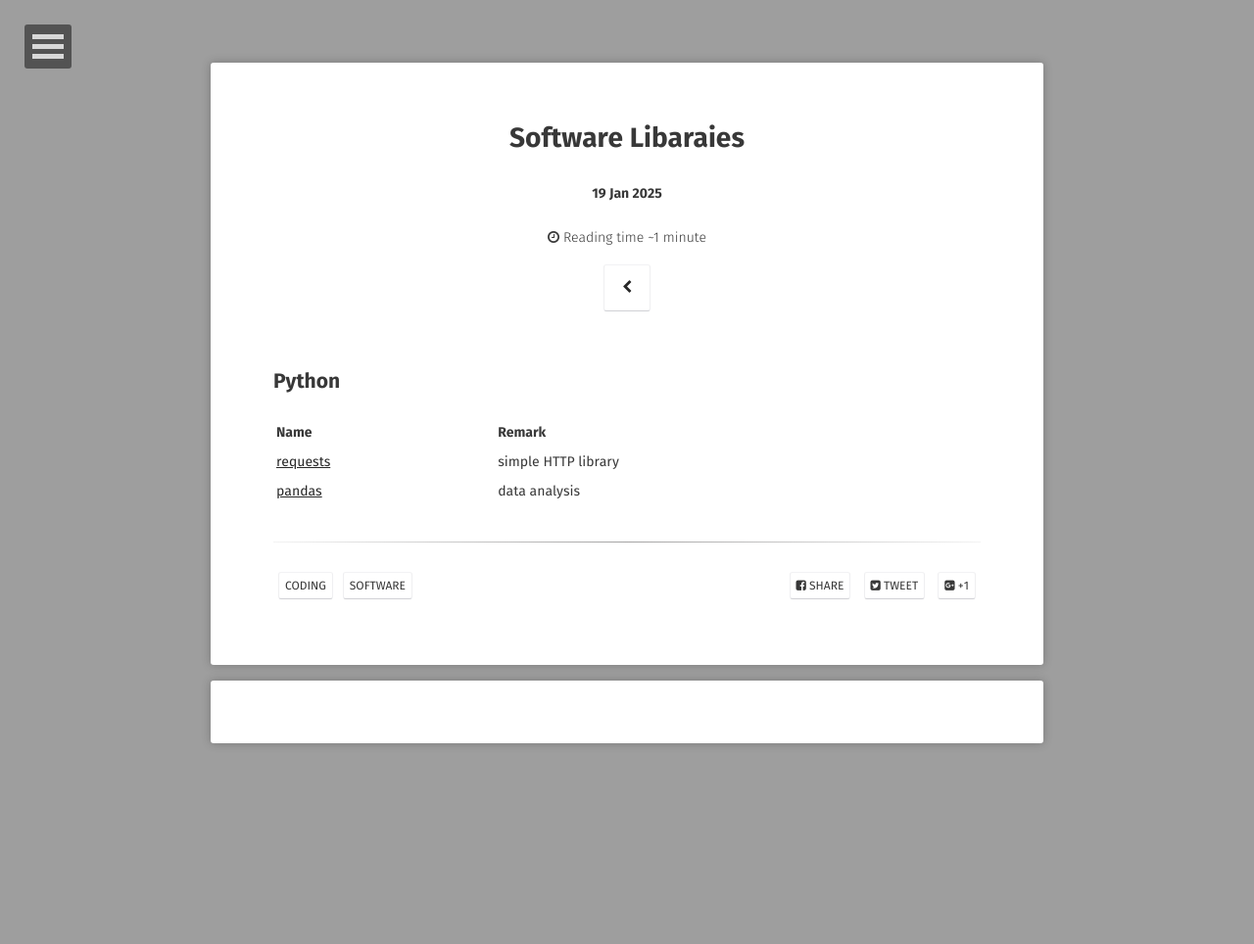
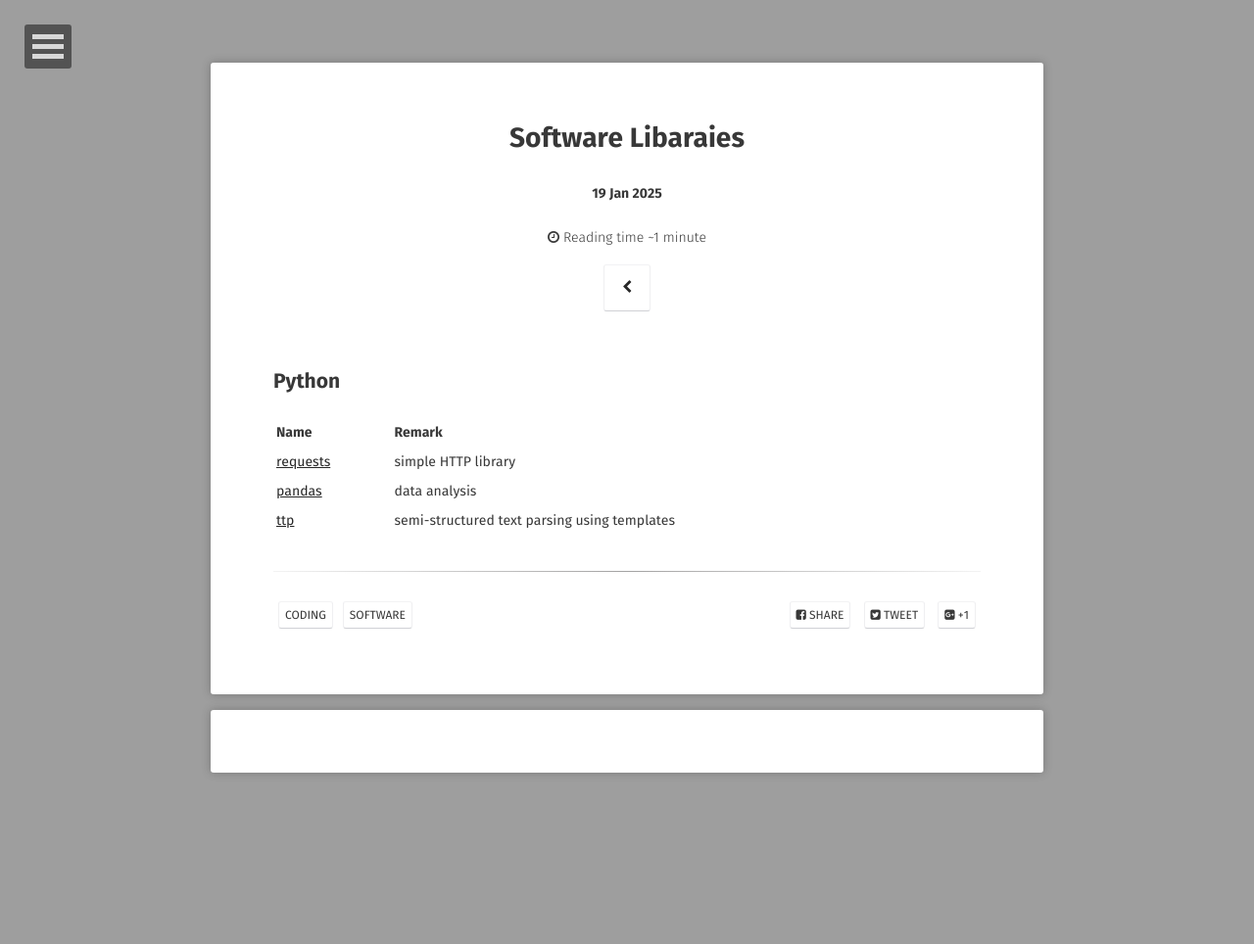
Before and after one commit to o7878x/o7878x.github.io, a Jekyll site: the page built from _posts/2025-01-19-software-libraries.md, in a window 1280 px wide. Shown: the whole page at 98% size. Built offline with Jekyll 4.4.1, drawn with Linux system fonts in a browser that asks for light colours; some web fonts are replaced; comment, search, counter and statistics services are not loaded.

Commit message:
feature:add ttp library

```diff
--- a/_posts/2025-01-19-software-libraries.md
+++ b/_posts/2025-01-19-software-libraries.md
@@ -15,3 +15,4 @@ tag:
 | --- | --- |
 | [requests](https://requests.readthedocs.io/en/latest/#) | simple HTTP library |
 | [pandas](https://pandas.pydata.org/) | data analysis |
+| [ttp](https://github.com/dmulyalin/ttp) | semi-structured text parsing using templates |
```
